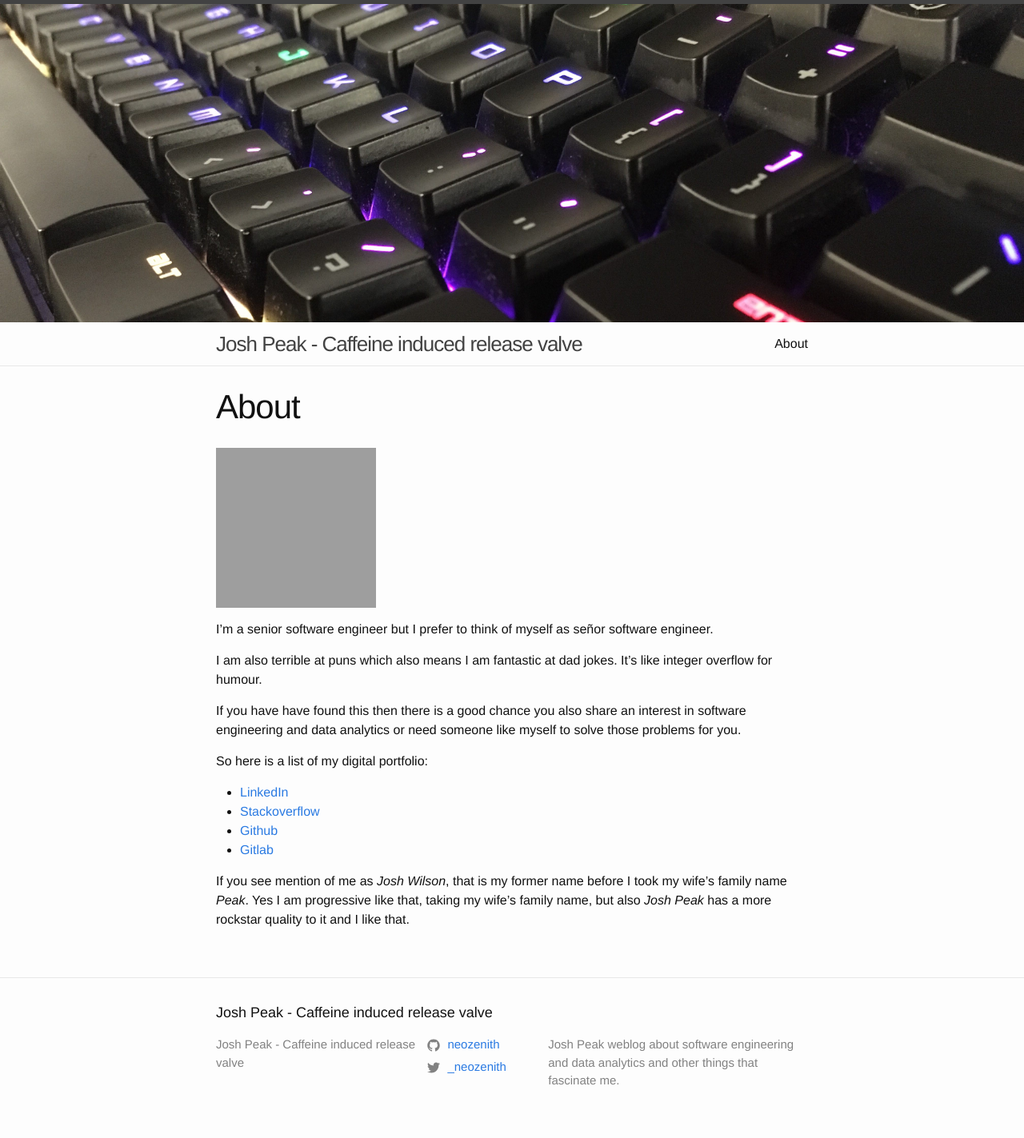
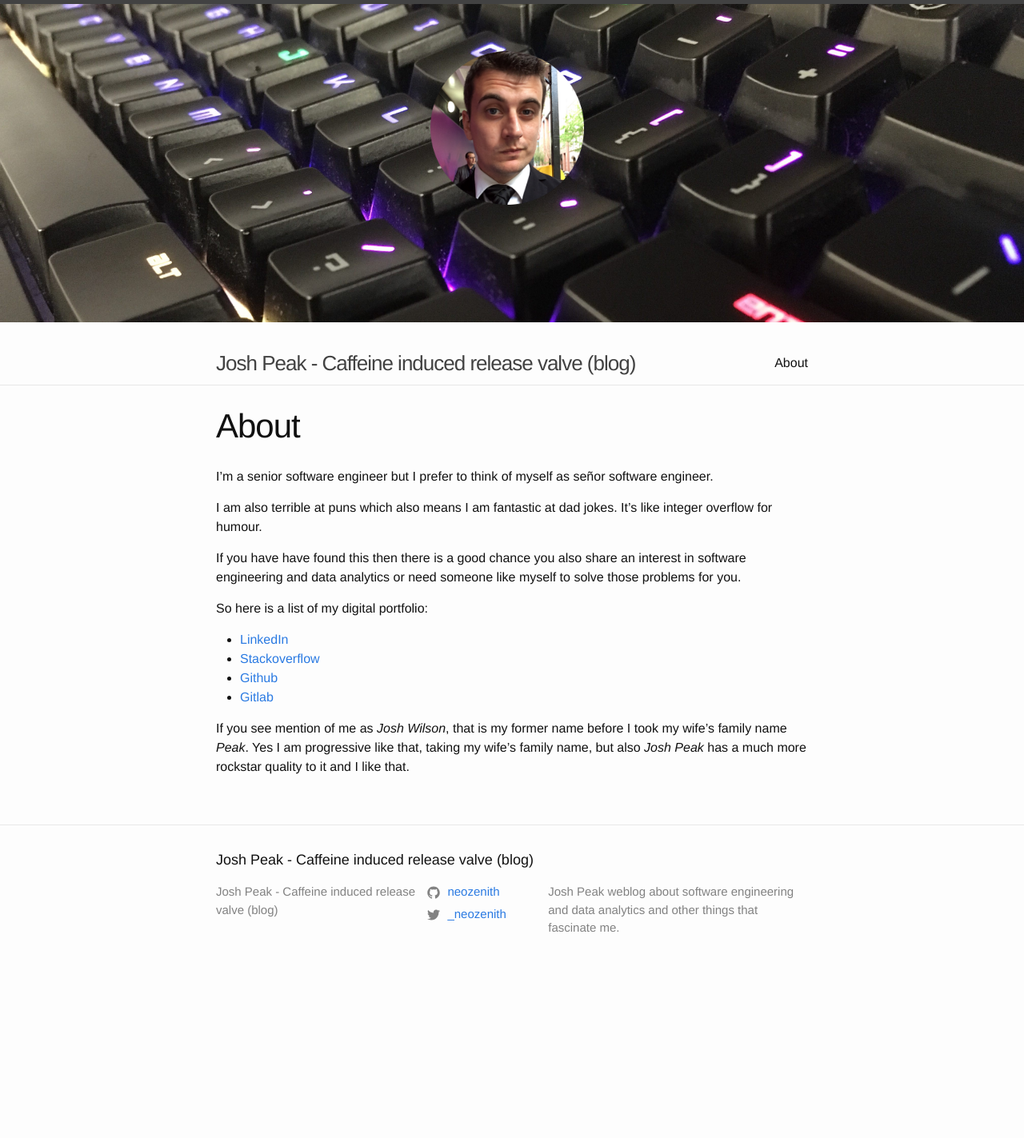
Before and after one commit to neozenith/neozenith.github.io, a Jekyll site: the page built from about.md, in a window 1280 px wide. Shown: the whole page at 80% size. Built offline with Jekyll 4.4.1, drawn with Linux system fonts in a browser that asks for light colours; after the commit the page ends 1232 px from its top, so only the background shows below that; grey boxes are pictures that could not be loaded.

Commit message:
add: add stylised header with profile picture.

```diff
--- a/_config.yml
+++ b/_config.yml
@@ -13,7 +13,7 @@
 # you will see them accessed via {{ site.title }}, {{ site.email }}, and so on.
 # You can create any custom variable you would like, and they will be accessible
 # in the templates via {{ site.myvariable }}.
-title: Josh Peak - Caffeine induced release valve
+title: Josh Peak - Caffeine induced release valve (blog)
 email:
 description: > # this means to ignore newlines until "baseurl:"
   Josh Peak weblog about software engineering and data analytics and other
--- a/_includes/header.html
+++ b/_includes/header.html
@@ -1,6 +1,12 @@
 <header class="site-header" role="banner">
 
   <img src="{{ site.baseurl }}{% link images/blog-header.jpg %}" />
+  <img
+    src="{{ site.baseurl }}{% link images/profile_circle.png %}"
+    width=15%
+    style="margin-top: -40%; margin-left: 42%;"
+    />
+
   <div class="wrapper">
     {% assign default_paths = site.pages | map: "path" %}
     {% assign page_paths = site.header_pages | default: default_paths %}
--- a/about.md
+++ b/about.md
@@ -25,4 +23,4 @@ So here is a list of my digital portfolio:
 
 If you see mention of me as *Josh Wilson*, that is my former name before I took
 my wife's family name *Peak*. Yes I am progressive like that, taking my wife's
-family name, but also *Josh Peak* has a more rockstar quality to it and I like that.
+family name, but also *Josh Peak* has a much more rockstar quality to it and I like that.
```
Also changed, not shown: other parts of about.md (+0 -2 lines), images/profile-square.jpg (added), images/profile_circle.jpg (added), images/profile_circle.png (added).
